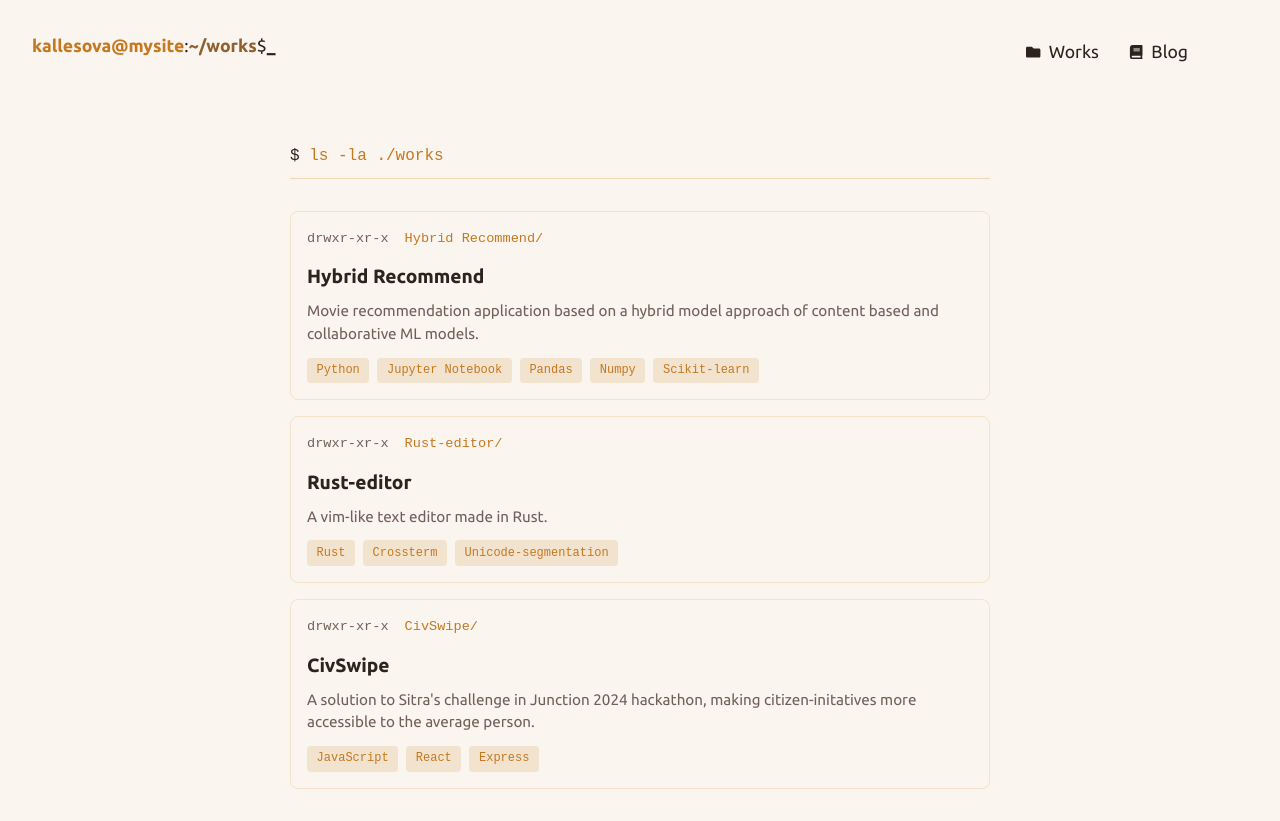
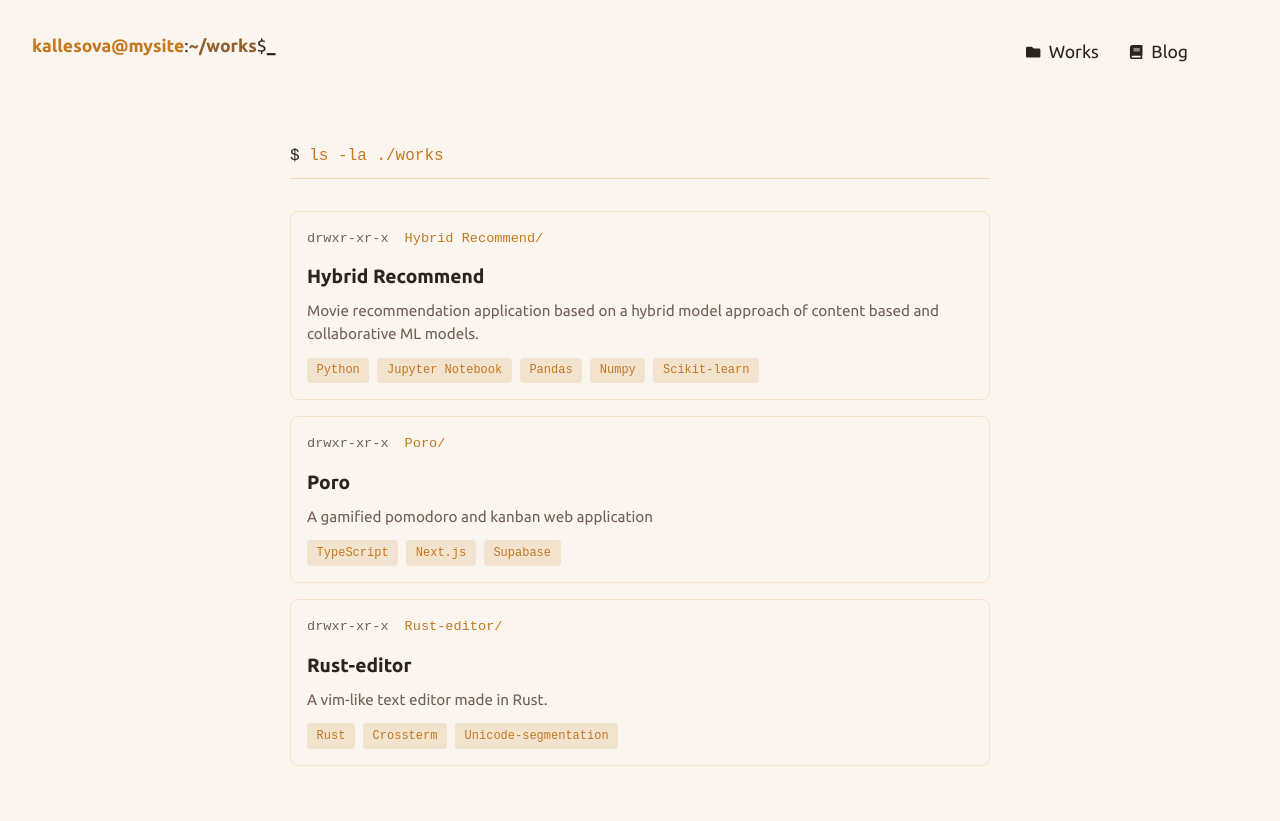
Before and after one commit to klsova/kallesova.fi, a Next.js app: page /works in a window 1280 px wide. After the commit the page ends 800 px from the top, so only its background shows below. Built offline with nearby package versions, Linux system fonts and the light colour scheme.

Commit message:
updated works page

```diff
--- a/src/app/works/page.tsx
+++ b/src/app/works/page.tsx
@@ -14,17 +14,18 @@ const projects = [
     link: "https://github.com/klsova/hybridrecommend/"
   },
   {
+    title: "Poro",
+    tech: ["TypeScript", "Next.js", "Supabase"],
+    desc: "A gamified pomodoro and kanban web application",
+    link: "https://github.com/klsova/poro/"
+  },
+    {
     title: "Rust-editor",
     tech: ["Rust", "Crossterm", "Unicode-segmentation"],
     desc: "A vim-like text editor made in Rust.",
     link: "https://github.com/klsova/rust-editor/"
   },
-  {
-    title: "CivSwipe",
-    tech: ["JavaScript", "React", "Express"],
-    desc: "A solution to Sitra's challenge in Junction 2024 hackathon, making citizen-initatives more accessible to the average person.",
-    link: "https://github.com/klsova/civswipe/"
-  }
+
 ];
 
 export default function Works() {
```
